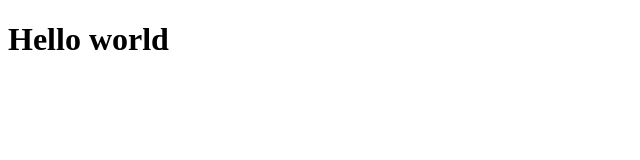
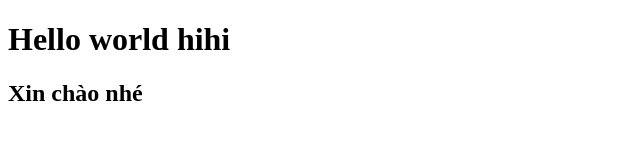
Before and after one commit to hieu-17/test-git, a plain HTML site: page index.html in a window 1280 px wide. Shown: the whole page, without its empty margins (0-640 px from the left). Drawn offline with Linux system fonts and the light colour scheme.

Commit message:
commit hello 2

```diff
--- a/index.html
+++ b/index.html
@@ -6,6 +6,7 @@
     <title>Trang chủ</title>
 </head>
 <body>
-    <h1>Hello world</h1>
+    <h1>Hello world hihi</h1>
+    <h2>Xin chào nhé</h2>
 </body>
 </html>
```
